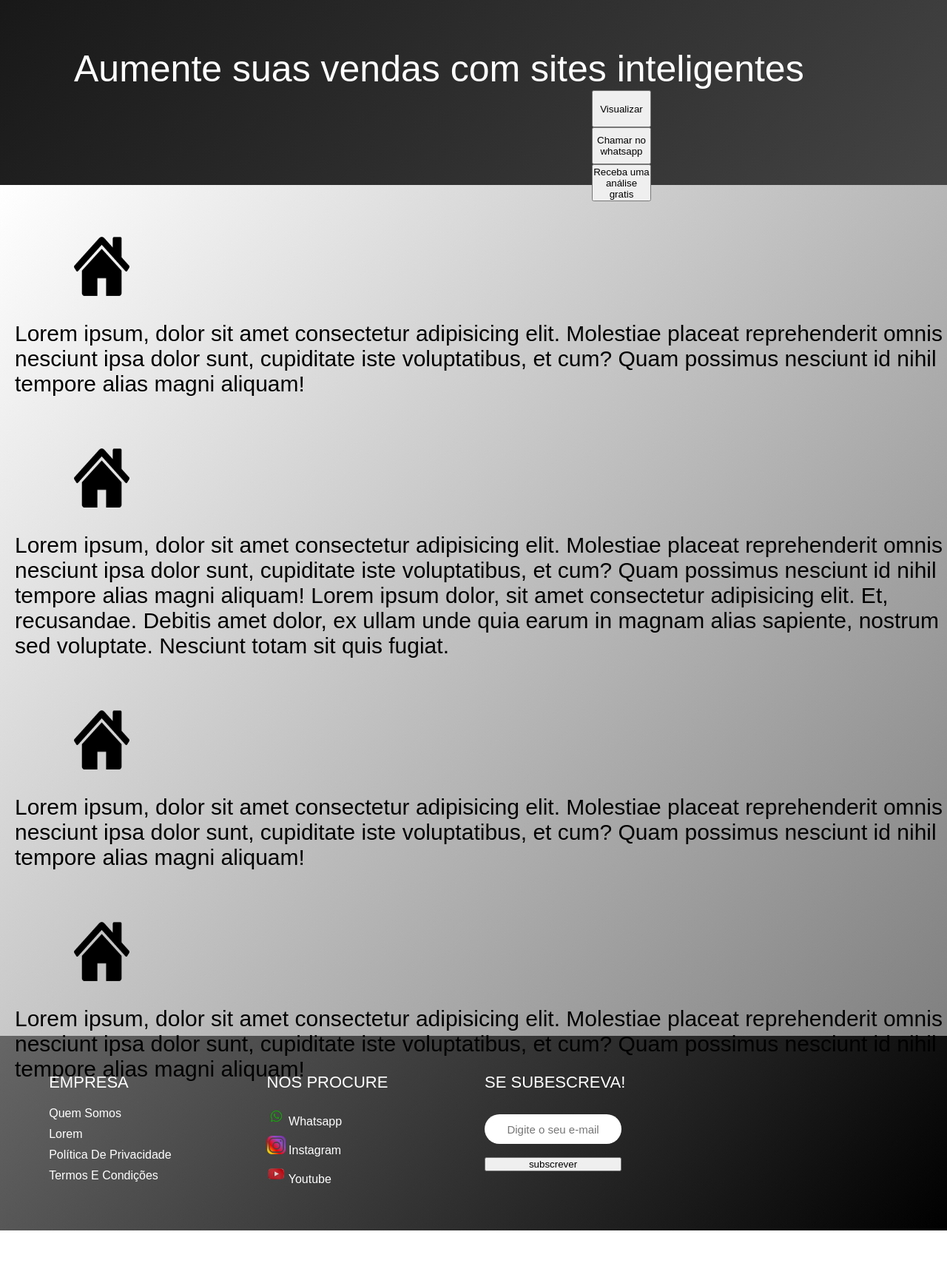
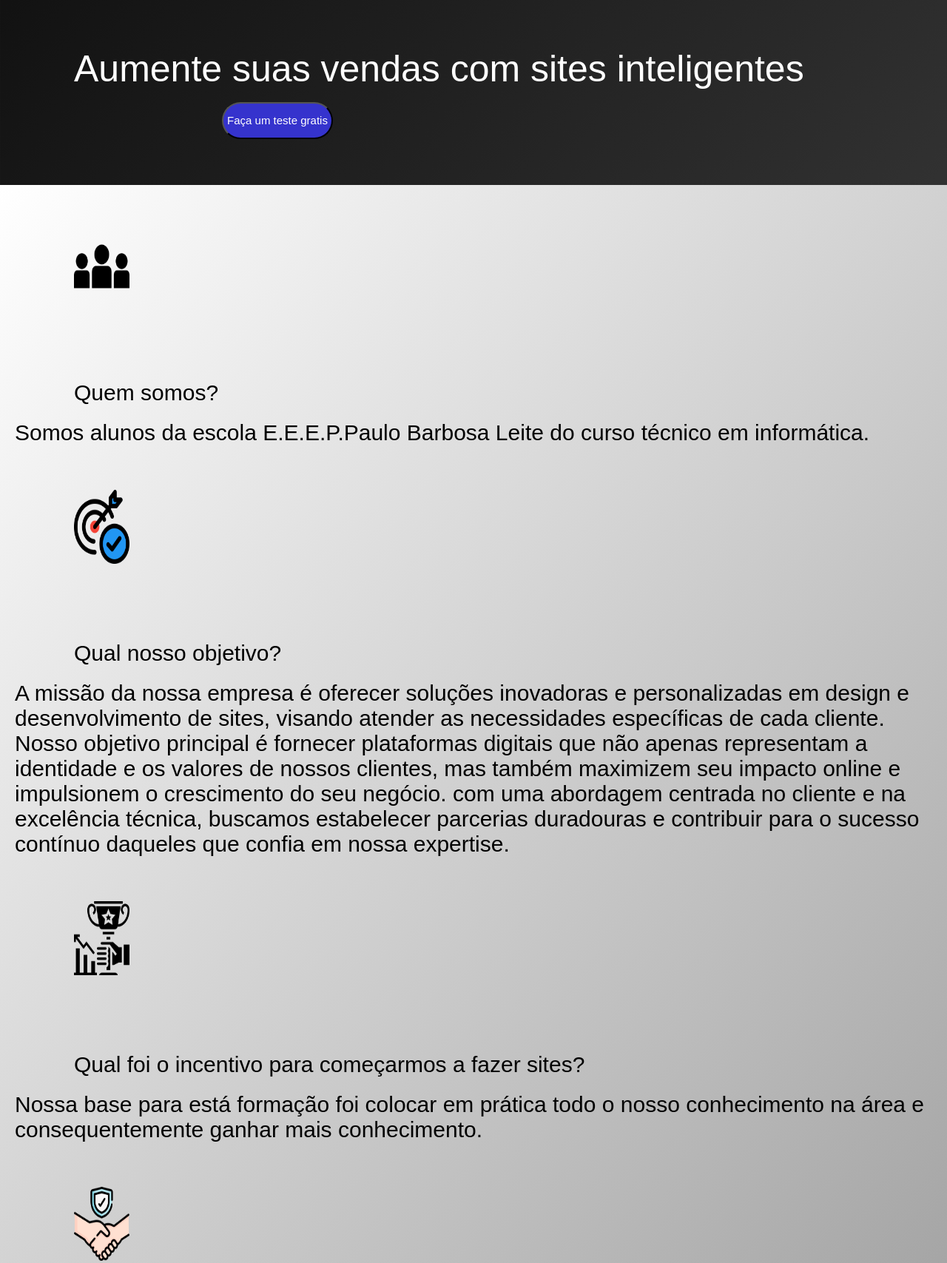
Before and after one commit to belzinn07/prova_ladinpage, a plain HTML site: page index.html in a window 1280 px wide. Shown: the part 1000-2707 px from the top of the page at 74% size. Before the commit the page ends 2663 px from the top, so only its background shows below. Drawn offline with Linux system fonts and the light colour scheme; files whose address does not match are found by name.

Commit message:
18.04.24

```diff
--- a/index.html
+++ b/index.html
@@ -54,19 +54,7 @@
         <div class="banner" id="gradiente">
             <p class="a">CRIAÇÃO <br><span>DE<br> SITES</span> </p>
             <p class="b">Aumente suas vendas com sites inteligentes</p>
-            <ul>
-                <li>
-            <button type="submit" >Visualizar</button>
-               </li>
-
-               <li>
-            <button type="submit" >Chamar no whatsapp</button>
-              </li>
-
-              <li>
-            <button type="submit" >Receba uma análise gratis</button>
-              </li>
-            </ul>
+            <button type="submit" > Faça um teste gratis </button>
 
         </div>
 
@@ -77,38 +65,89 @@
 
             <ul>
                 <li>
-                    <img src="imgs/home.png" height="100" width="75" >
-                    <p class="cont">Lorem ipsum, dolor sit amet consectetur adipisicing elit. Molestiae placeat reprehenderit omnis nesciunt ipsa dolor sunt, cupiditate iste voluptatibus, et cum? Quam possimus nesciunt id nihil tempore alias magni aliquam!</p>
+                    <img src="imgs/quem somos.png" height="100" width="75" >
+                    <p class="topico">Quem somos?</p>
+                    <p class="cont">
+
+                        Somos alunos da escola E.E.E.P.Paulo Barbosa Leite do curso técnico em informática.
+                    </p>
                 </li>
 
                 <li>
-                    <img src="imgs/home.png" height="100" width="75">
-                    <p class="cont">Lorem ipsum, dolor sit amet consectetur adipisicing elit. Molestiae placeat reprehenderit omnis nesciunt ipsa dolor sunt, cupiditate iste voluptatibus, et cum? Quam possimus nesciunt id nihil tempore alias magni aliquam! Lorem ipsum dolor, sit amet consectetur adipisicing elit. Et, recusandae. Debitis amet dolor, ex ullam unde quia earum in magnam alias sapiente, nostrum sed voluptate. Nesciunt totam sit quis fugiat.</p>
+                    <img src="imgs/obj.png" height="100" width="75">
+                    <p class="topico">Qual nosso objetivo?</p>
+                    <p class="cont">
+                        A missão da nossa empresa é oferecer soluções inovadoras e personalizadas em design e desenvolvimento de sites, visando atender as necessidades específicas de cada cliente. Nosso objetivo principal é fornecer plataformas digitais que não apenas representam a identidade e os valores de nossos clientes, mas também maximizem  seu impacto online e impulsionem o crescimento do seu negócio. com uma abordagem centrada no cliente e na excelência técnica, buscamos estabelecer parcerias duradouras e contribuir para o sucesso contínuo daqueles que confia em nossa expertise.</p>
                 </li>
 
                 <li>
-                    <img src="imgs/home.png" height="100" width="75">
-                    <p class="cont">Lorem ipsum, dolor sit amet consectetur adipisicing elit. Molestiae placeat reprehenderit omnis nesciunt ipsa dolor sunt, cupiditate iste voluptatibus, et cum? Quam possimus nesciunt id nihil tempore alias magni aliquam!</p>
+                    <img src="imgs/incentivo.png" height="100" width="75">
+                    <p class="topico">Qual foi o incentivo para começarmos a fazer sites?</p>
+                    <p class="cont">Nossa base para está formação foi colocar em prática todo o nosso conhecimento
+                         na área e consequentemente ganhar mais conhecimento.</p>
                 </li>
 
                 <li>
-                    <img src="imgs/home.png" height="100" width="75">
-                    <p class="cont">Lorem ipsum, dolor sit amet consectetur adipisicing elit. Molestiae placeat reprehenderit omnis nesciunt ipsa dolor sunt, cupiditate iste voluptatibus, et cum? Quam possimus nesciunt id nihil tempore alias magni aliquam!</p>
+                    <img src="imgs/confianca.png" height="100" width="75">
+                    <p class="topico">Por que os clientes podem confiar no nosso serviço?</p>
+                    <p class="cont">Os nossos seviços são supervisionados por uma equipe profissional, no qual ela nos orienta e nos torna profissionais aptos para realizar a criação de sites incriveis.</p>
+                </li>
+
+                <li>
+                    <img src="imgs/localizacao.png" height="100" width="75">
+                    <p class="topico">Onde pode nos procurar?</p>
+                    <p class="cont">
+                        Prezado cliente<br>
+                        <br>
+
+                        É com satisfação que disponibilizamos nossos canais de comunicação para melhor atendê-lo.<br> Você pode entrar em contato conosco através dos seguintes meios:<br>
+                        <br>
+                        whatsapp: 85 998439210<br>
+                        Instagram:code.web._<br>
+                        <br>
+                        Estamos prontos para fornecer suporte e informações adicionais sobre nossos serviços por meio dessas plataformas. não deixe de nos contatar.
+                        Atenciosamente,codeweb agradece!</p>
+
+
+                </li>
+
+                <li>
+                    <img src="imgs/equipe.png" height="100" width="75">
+                    <p class="topico">Equipe</p>
+                    <p class="cont">The golden writers</p>
                 </li>
 
             </ul>
-        </div>
+
+            <div class="pessoas">
 
 
 
+                       <img src="imgs/kaka.jpg" height="100" width="75">
 
 
 
+                        <img src="imgs/jussara.jpg" height="100" width="75">
 
 
 
+                        <img src="imgs/danilo.jpg" height="100" width="75">
+
+                        <img src="imgs/kaka.jpg" height="100" width="75">
+
+                        <img src="imgs/kaka.jpg" height="100" width="75">
+
+                        <img src="imgs/kaka.jpg" height="100" width="75">
+
+                        <img src="imgs/kaka.jpg" height="100" width="75">
 
 
+
+            </div>
+
+
+
+        </div>
 
         <div class="rodape">
 
--- a/istilo.css
+++ b/istilo.css
@@ -8,6 +8,7 @@
 body{
     background-image:linear-gradient(130deg,#000000, #666666);
     z-index: 0;
+    font-family: 'Times New Roman', Times, serif;
 
 
 }
@@ -38,7 +39,7 @@ h1{
     padding: 17px;
     color: white;
     text-decoration: none;
-    font-family: Verdana, Geneva, Tahoma, sans-serif;
+
     font-size: 14px;
      transition: 0.2s all;
 }
@@ -51,6 +52,7 @@ h1{
     color: white;
     text-transform: lowercase;
     letter-spacing: -3px;
+   font-family: 'Lucida Sans', 'Lucida Sans Regular', 'Lucida Grande', 'Lucida Sans Unicode', Geneva, Verdana, sans-serif;
 }
 
 .logo span:first-child{
@@ -67,7 +69,8 @@ h1{
     width:1580px;
     height: 700px;
     font-size: 50px;
-    font-family:'Segoe UI', Tahoma, Geneva, Verdana, sans-serif;
+    font-family: fantasy;
+
 
 
 }
@@ -168,24 +171,30 @@ p{
 margin-top: 100px;
 font-size: 120px;
 margin-left: 100px;
-font-family: fantasy;
+
 }
 
 .a span:first-child{
     color:#7bacf9;
     margin: 80px;
-    font-family: fantasy;
+
+
 
 }
 
 .a span:last-child{
     font-size: 120px;
     letter-spacing: normal;
+
+}
+
+.a{
     font-family: fantasy;
 }
 
 .b{
     font-size: 50px;
+
 }
 
 .banner img{
@@ -197,7 +206,7 @@ font-family: fantasy;
 .conteudo{
 
     background-image: linear-gradient(130deg,white, grey);
-    height: 1150px;
+    height: 2700px;
 
 }
 
@@ -226,11 +235,31 @@ font-family: fantasy;
 
 .banner button{
     height: 50px;
-    width: 80px;
-    margin-left: 800px;
+    width: 150px;
+    background-color: #3533cd;
+    border-radius: 50px;
+    margin-left: 300px;
+    color: white;
+
+    font-size: 15px;
+
 }
 
-.banner ul li{
-    display: flex;
+.banner button:hover{
+    transform: scale(1.2);
+}
+
+.topico{
+    font-size: 30px;
+}
+
+.banner span{
+   color:#3533cd ;
+   font-family: fantasy;
 
 }
+
+
+.pessoas {
+    display:flex;
+}
--- a/rodape.css
+++ b/rodape.css
@@ -104,3 +104,14 @@ form{
            text-align: center;
            margin: 10px 0px 0px 0px;
        }
+
+       .fs button{
+        height: 50px;
+        width: 150px;
+        background-color: #3533cd;
+        border-radius: 50px;
+        margin-left: 25px;
+        color: white;
+        font-family: fantasy;
+        font-size: 15px;
+       }
```
Also changed, not shown: imgs/confianca.png (added), imgs/danilo.jpg (added), imgs/equipe.png (added), imgs/incentivo.png (added), imgs/jussara.jpg (added), imgs/kaka.jpg (added), imgs/localizacao.png (added), imgs/obj.png (added), imgs/quem somos.png (added).
